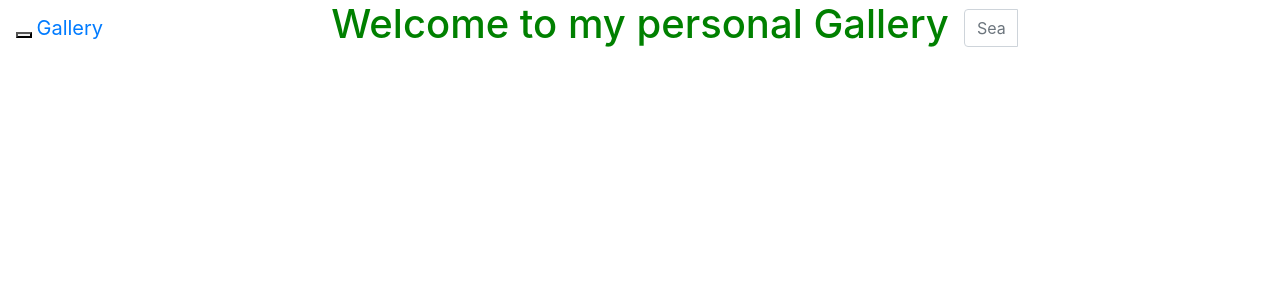
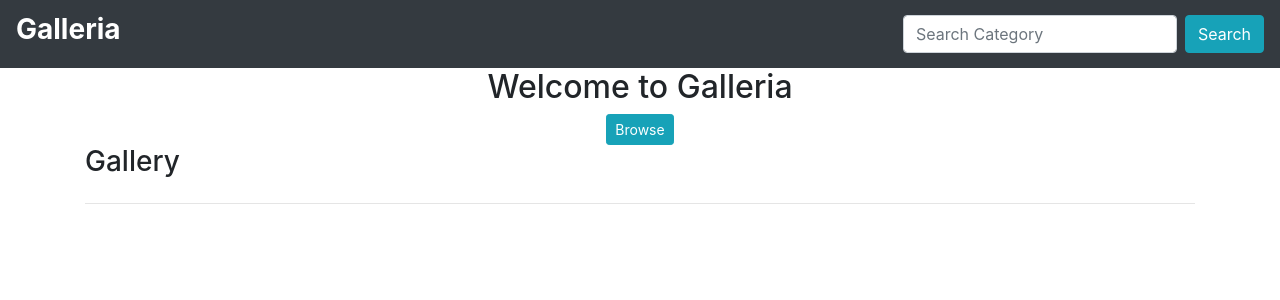
Before and after one commit to default-007/Galleria, a Django app: page / in a window 1280 px wide. Shown: the top 300 px of the page. Run offline with Django 3.2, Linux system fonts and the light colour scheme; data that the repository does not hold is empty; some libraries are stand-ins or nearby versions.

Commit message:
Added templates to display the images

```diff
--- a/photohub/templates/index.html
+++ b/photohub/templates/index.html
@@ -1,34 +1,60 @@
-{% extends "base.html" %} {% block content %}
+{% extends 'layouts.html' %}
 
-<h1 class="text-center">Welcome to my personal Gallery</h1>
-<!-- looping through the photos -->
 
+{% block content %}
+<div class="container-fluid landing">
+    <h2 class="text-center imagea">Welcome to Galleria</h2>
+    <a href="#b" class="scroll"><button class="btn btn-sm btn-info image D-block mx-auto">Browse</button></a>
+</div>
+
+<div class="container-fluid boded" id="b">
     <div class="container">
+
+
         <div class="row">
+            <div class="col-md-7">
+                <h3>Gallery</h3>
+            </div>
+            <div class="col-md-5">
+                <span id="locations">
+                    {% for location in locations %}
+                    <a class="btn btn-outline-info btn-sm" id="btn"
+                        href="/location/{{location.name}}">{{location.name}}</a>
+                    {%endfor%}
+                </span>
+            </div>
+        </div>
+        <hr>
+        <div class="card-columns">
             {% for image in images %}
-        <div class="col-md-3 card">
-            <img src="{{image.image.url}}" alt="" class="img-thumbnail img-responsive" width='250px' data-toggle="modal"
-                data-target='#{{image.id}}'>
+            <div class="card" data-toggle="modal" data-target="#{{image.id}}">
+                <img src="{{image.image.url}}" alt="{{image.name}}" class="card-img">
             </div>
-        <!-- Modal -->
-        <div class="modal fade text-center" id="{{image.id}}" tabindex="-1" role="dialog" aria-labelledby="myModalLabel"
-            aria-hidden="true">
-            <div class="modal-dialog">
-                <div class="modal-content">
+
+
+            <div class="modal fade " id="{{image.id}}" tabindex="-1" role="dialog"
+                aria-labelledby="exampleModalCenterTitle" aria-hidden="true">
+                <div class="modal-dialog modal-dialog-centered modal-md" role="document">
+                    <div class="modal-content modalcard">
                         <div class="modal-header">
-                        <button type="button" class="close" data-dismiss="modal" aria-hidden="true">&times;</button>
-                        <h4 class="modal-title" id="myModalLabel">{{image.image_name}}</h4>
-                        <img src="{{image.image.url}}" alt="" class="img-thumbnail img-responsive" width='250px'
-                            data-toggle="modal" data-target='#{{image.id}}'>
+                            <h5 class="modal-title" id="imageheader">{{image.name}}</h5>
+                            <button type="button" class="close" data-dismiss="modal" aria-label="Close">
+                                <span aria-hidden="true">&times;</span>
+                            </button>
                         </div>
                         <div class="modal-body">
-                        <p>Description: {{image.image_description}}</p>
-                        <p>Location taken: {{image.location}}</p>
-                        <p>Category: {{image.category}}</p>
+                            <img src="{{image.image.url}}" alt="{{image.name}}" class="img-fluid">
+                            <p class="imgdesc text-center">{{image.description}}</p>
+                            <span class="btn btn-sm btn-outline-success">{{image.category}}</span> <a
+                                href="/location/{{image.location}}"
+                                class="btn btn-sm btn-outline-info">{{image.location}}</a>
                         </div>
                         <div class="modal-footer">
-                        <button type="button" class="btn btn-default" data-dismiss="modal">Close</button>
-
+                            <input class="form-control input-lg" type="text" value="{{image.image.url}}"
+                                id="{{image.id}}.url">
+                            <button class="btn btn-success btn-sm" onclick="copyLink('{{image.id}}.url')">Copy</button>
+                            <button type="button" class="btn btn-outline-danger btn-sm" data-dismiss="modal">Close
+                            </button>
                         </div>
                     </div>
                 </div>
@@ -36,5 +62,6 @@
             {% endfor %}
         </div>
     </div>
-<!-- Displaying images -->
+</div>
+
 {% endblock %}
--- /dev/null
+++ b/photohub/templates/layouts.html
@@ -0,0 +1,62 @@
+{% load static %}
+<html lang="en">
+
+<head>
+    <!-- Global site tag (gtag.js) - Google Analytics -->
+    <script async src="https://www.googletagmanager.com/gtag/js?id=UA-144351462-1"></script>
+    <script>
+        window.dataLayer = window.dataLayer || [];
+        function gtag() { dataLayer.push(arguments); }
+        gtag('js', new Date());
+        gtag('config', 'UA-144351462-1');
+
+    </script>
+    <meta charset="UTF-8">
+    <meta name="viewport" content="width=device-width, initial-scale=1.0">
+    <meta http-equiv="X-UA-Compatible" content="ie=edge">
+    <title>Galleria</title>
+    {% block styles %}
+    <link rel="stylesheet" href="https://stackpath.bootstrapcdn.com/font-awesome/4.7.0/css/font-awesome.min.css">
+    <link href="https://fonts.googleapis.com/css?family=Special+Elite|Vollkorn|Yeseva+One&display=swap"
+        rel="stylesheet">
+    <link rel="stylesheet" href="https://maxcdn.bootstrapcdn.com/bootstrap/4.0.0/css/bootstrap.min.css"
+        integrity="sha384-Gn5384xqQ1aoWXA+058RXPxPg6fy4IWvTNh0E263XmFcJlSAwiGgFAW/dAiS6JXm" crossorigin="anonymous">
+    <link rel="stylesheet" href="{% static 'css/styles.css' %}">
+    {% endblock %}
+    <script>
+        addEventListener("load", function () {
+            setTimeout(hideURLbar, 0);
+        }, false);
+
+        function hideURLbar() {
+            window.scrollTo(0, 1);
+        }
+
+    </script>
+</head>
+
+<body>
+    <div class="overlay">
+
+
+        {% include "navbar.html" %}
+        {% block content %}
+
+        {% endblock %}
+
+        {% block scripts %}
+        <script src="https://code.jquery.com/jquery-3.2.1.slim.min.js"
+            integrity="sha384-KJ3o2DKtIkvYIK3UENzmM7KCkRr/rE9/Qpg6aAZGJwFDMVNA/GpGFF93hXpG5KkN"
+            crossorigin="anonymous"></script>
+        <script src="https://cdnjs.cloudflare.com/ajax/libs/popper.js/1.12.9/umd/popper.min.js"
+            integrity="sha384-ApNbgh9B+Y1QKtv3Rn7W3mgPxhU9K/ScQsAP7hUibX39j7fakFPskvXusvfa0b4Q"
+            crossorigin="anonymous"></script>
+        <script src="https://maxcdn.bootstrapcdn.com/bootstrap/4.0.0/js/bootstrap.min.js"
+            integrity="sha384-JZR6Spejh4U02d8jOt6vLEHfe/JQGiRRSQQxSfFWpi1MquVdAyjUar5+76PVCmYl"
+            crossorigin="anonymous"></script>
+        <script src="{% static '/js/scripts.js'%}"></script>
+        {% endblock %}
+    </div>
+</body>
+
+</html>
--- a/photohub/templates/navbar.html
+++ b/photohub/templates/navbar.html
@@ -1,37 +1,18 @@
-<navbar>
-    <div class="navbar navbar-inverse fixed-top" role="navigation" style="border-radius: 0;">
-        <div class="navbar-header">
-            <button type="button" class="navbar-toggle" data-toggle="collapse" data-target=".navbar-collapse">
-                <span class="sr-only">Gallery</span>
-                <span class="icon-bar"></span>
-                <span class="icon-bar"></span>
-                <span class="icon-bar"></span>
-            </button>
-            <a class="navbar-brand" href="{% url 'photos' %}" style="font-size: 20px;">Gallery</a>
-        </div>
-        <div class="navbar-collapse collapse">
-            <ul class="nav navbar-nav">
-                <li><a href="{% url 'photos'%}"><i class="fa fa-fw fa-home"></i>Home</a></li>
-            </ul>
-        </div>
-        <!-- Adding a search form  -->
-        <div class="row">
-            <div class="col-sm-3 col-md-4 navbar-right">
-
-                <form class="navbar-form" role="search" action="{% url 'search_results' %}">
-
-                    <div class="input-group">
-                        <input type="text" class="form-control" placeholder="Search category" name="category">
-                        <div class="input-group-btn">
-                            <button class="btn btn-default" type="submit"><i
-                                    class="glyphicon glyphicon-search"></i></button>
-                        </div>
-                    </div>
-
-                </form>
-            </div>
-            <!-- search form end -->
-        </div>
-
+<nav class="navbar navbar-expand-lg navbar-light bg-dark">
+    <a class="navbar-brand text-white" href="/">
+        <h3><strong>Galleria</strong></h3>
+    </a>
+    <button class="navbar-toggler" type="button" data-toggle="collapse" data-target="#navbarTogglerDemo02"
+        aria-controls="navbarTogglerDemo02" aria-expanded="false" aria-label="Toggle navigation">
+        <span class="navbar-toggler-icon"></span>
+    </button>
+    <div class="collapse navbar-collapse" id="navbarTogglerDemo02">
+        <ul class="navbar-nav mr-auto mt-2 mt-md-0">
+        </ul>
+        <form class="form-inline my-2 my-md-0" action="/search" role="search">
+            <input class="form-control mr-sm-2" type="search" placeholder="Search Category" name="imagesearch"
+                aria-label="Search">
+            <button class="btn btn-info btn-md my-2 my-sm-0" type="submit">Search</button>
+        </form>
     </div>
-</navbar>
+</nav>
--- a/photohub/templates/search.html
+++ /dev/null
@@ -1 +0,0 @@
-{% extends 'base.html' %}{% block content %} {% endblock %}
```
Also changed, not shown: photohub/templates/location.html (added, +49 -0 lines), photohub/templates/search_results.html (added, +53 -0 lines), photohub/templates/results.html (added). Lines whose indentation alone changed are shown as unchanged.
